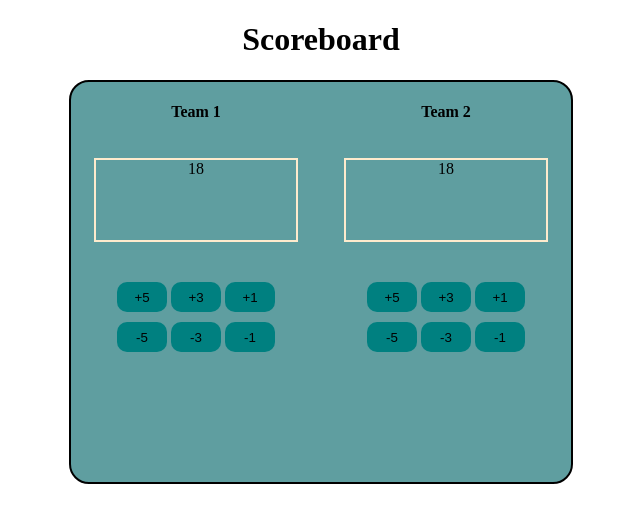
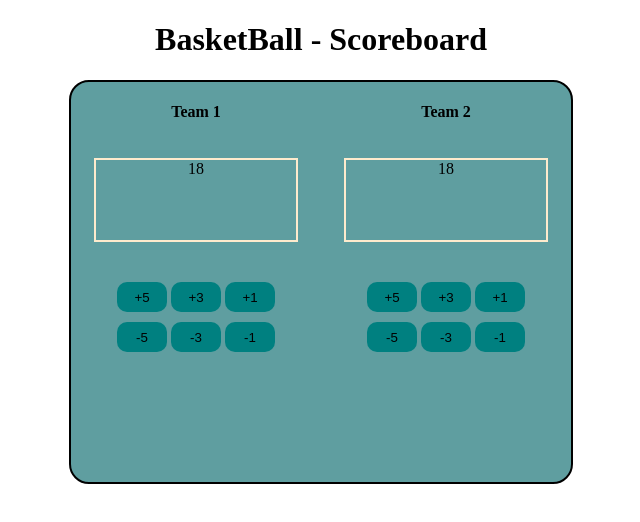
Before and after one commit to adityag28/Scoreboard, a plain HTML site: page index.html in a window 1280 px wide. Shown: the whole page, without its empty margins (319-959 px from the left). Drawn offline with Linux system fonts and the light colour scheme.

Commit message:
updated the main heading

```diff
--- a/index.html
+++ b/index.html
@@ -59,7 +59,7 @@
   </head>
   <body>
     <div class="main">
-      <h1>Scoreboard</h1>
+      <h1>BasketBall - Scoreboard</h1>
     </div>
     <div class="first">
       <div class="second">
```
